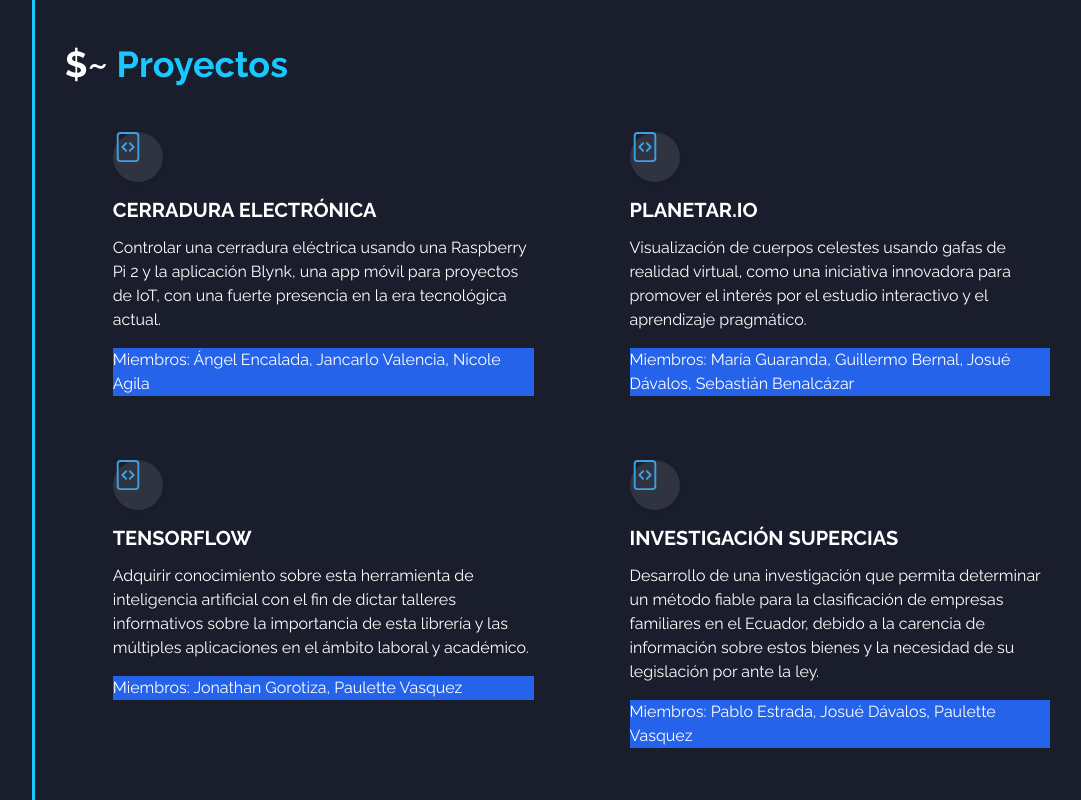
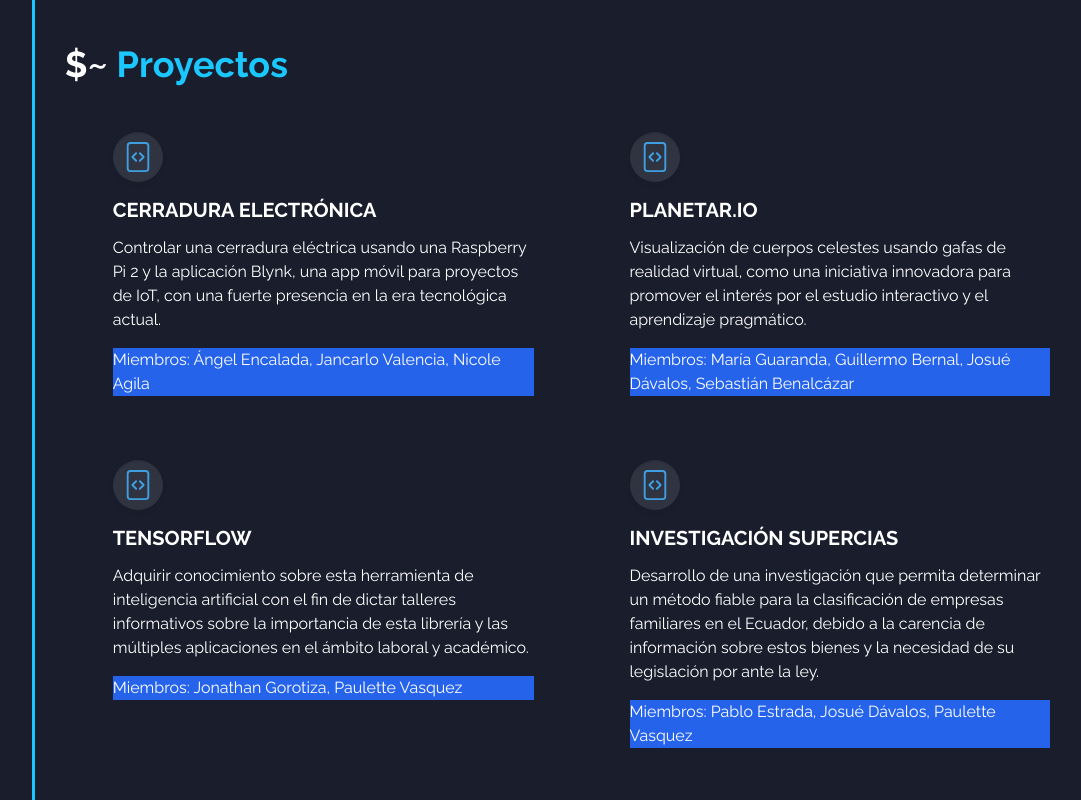
Before and after one commit to Taws-Espol/web, a React (Vite) app: page / in a window 1280 px wide. Shown: the part 2620-3420 px from the top of the page, without its empty margins (75-1156 px from the left). Built offline with nearby package versions, Linux system fonts and the light colour scheme.

Commit message:
Centrar Iconos de seccion de Proyectos

```diff
--- a/src/Components/Projects.jsx
+++ b/src/Components/Projects.jsx
@@ -6,11 +6,15 @@ import {BsFileCode} from 'react-icons/bs'
 const Projects = () => {
     return(
         <div className= 'Proyects'>
-            <h1 className='text-tawsBlue font-semibold text-4xl mt-24 mb-4'><span className='text-white'>$~</span> Proyectos</h1>
+            <h1 className='text-tawsBlue font-semibold text-4xl mt-24 mb-4'>
+                <span className='text-white'>$~</span> Proyectos
+            </h1>
             <div className="grid grid-cols-2 max-sm:grid-cols-1">
                 { projects.map((project) => {
                     return <div className="mx-12 flex-col py-8 text-white">
-                    <span class="icon2 fas fa-globe bg-tawsLight">{<BsFileCode size={30} class="flex items-center"/>}</span>
+                    <span class="icon2 fas fa-globe bg-tawsLight flex items-center justify-center">
+                        {<BsFileCode size={30} class="flex items-center"/>}
+                    </span>
                     <h2 className='text-xl font-bold mb-3 mt-16' >{project.nombre}</h2>
                     <p className='my-3' >{project.descripcion}</p>
                     <p className='mt-4 bg-blue-600'>Miembros: {project.miembros}</p>
```
